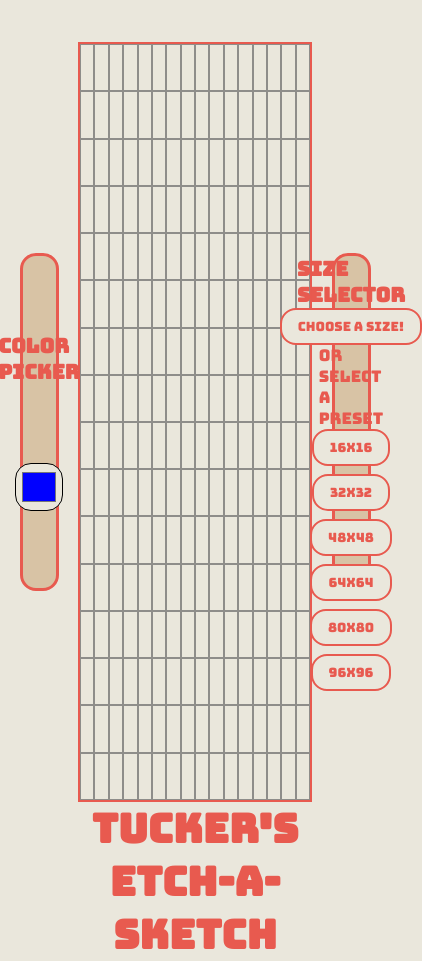
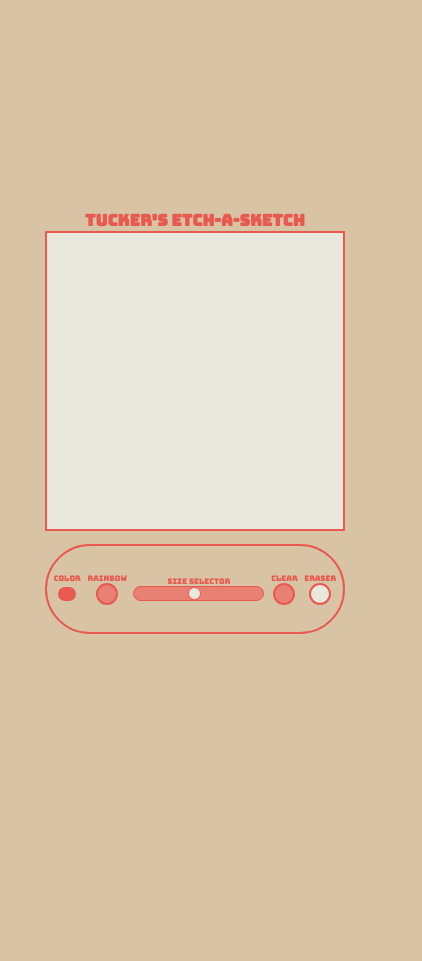
Before and after one commit to VitorioTuckers/Odin-Etch-a-Sketch, a plain HTML site: page index.html in a window 390 px wide. Shown: the whole page, 422 px wide, since content can reach past the window. After the commit the page ends 844 px from the top, so only its background shows below. Drawn offline with Linux system fonts and the light colour scheme.

Commit message:
Added responsiveness for the page Added slider style selector for the grid size Added eraser button Added clear button Improved the paintPixel function To do rainbow color mode

```diff
--- a/index.html
+++ b/index.html
@@ -15,25 +15,37 @@
   </head>
   <body>
     <main class="container">
-      <div class="left-side">
-        <h2 class="secondary-header">COLOR PICKER</h2>
-        <input type="color" id="colorpicker" value="#0000ff" />
-      </div>
-      <div class="divider">
+      <div class="sketch-card">
+        <h1 class="card-header">TUCKER'S ETCH-A-SKETCH</h1>
         <article id="sketch-container"></article>
-        <h1 class="main-header">TUCKER'S ETCH-A-SKETCH</h1>
-      </div>
-      <div class="right-side">
-        <h2 class="secondary-header">SIZE SELECTOR</h2>
-        <input id="size-selector" type="button" value="Choose a size!" />
-        <p>or select a preset</p>
-        <div class="btn-container">
-          <button class="preset">16x16</button>
-          <button class="preset">32x32</button>
-          <button class="preset">48x48</button>
-          <button class="preset">64x64</button>
-          <button class="preset">80x80</button>
-          <button class="preset">96x96</button>
+        <div class="menu">
+          <div class="box">
+            <label for="colorpicker">COLOR</label>
+            <input type="color" id="colorpicker" value="#e85a4f" />
+          </div>
+          <div class="box">
+            <label for="rainbow">RAINBOW</label>
+            <button id="rainbow"></button>
+          </div>
+          <div class="box">
+            <label for="slider">SIZE SELECTOR</label>
+            <input
+              type="range"
+              min="1"
+              max="25"
+              value="12"
+              class="slider"
+              id="slider"
+            />
+          </div>
+          <div class="box">
+            <label for="clear">CLEAR</label>
+            <button id="clear"></button>
+          </div>
+          <div class="box">
+            <label for="eraser">ERASER</label>
+            <button id="eraser" value="#eae7dc"></button>
+          </div>
         </div>
       </div>
     </main>
--- a/script.js
+++ b/script.js
@@ -1,39 +1,73 @@
 const container = document.getElementById("sketch-container");
-const pixel = document.getElementsByClassName("pixel");
-const sizeSelector = document.getElementById("size-selector");
+const pixels = document.getElementsByClassName("pixel");
 const colorSelector = document.getElementById("colorpicker");
-const preset = document.getElementsByClassName("preset");
+const eraser = document.getElementById("eraser");
+const slider = document.getElementById("slider");
+const clearGrid = document.getElementById("clear");
+
+gridSizeSelector(48);
 
 const presets = {
-  0: 16,
-  1: 32,
-  2: 48,
-  3: 64,
-  4: 80,
-  5: 96,
+  1: 4,
+  2: 8,
+  3: 12,
+  4: 16,
+  5: 20,
+  6: 24,
+  7: 28,
+  8: 32,
+  9: 36,
+  10: 40,
+  11: 44,
+  12: 48,
+  13: 52,
+  14: 56,
+  15: 60,
+  16: 64,
+  17: 68,
+  18: 72,
+  19: 76,
+  20: 80,
+  21: 84,
+  22: 88,
+  23: 92,
+  24: 96,
+  25: 100,
 };
 
-sizePicker(16);
+slider.addEventListener("change", () => {
+  gridSizeSelector(presets[Number(slider.value)]);
+});
 
-colorSelector.addEventListener("mouseout", () => {
-  let selection = colorSelector.value;
-  for (let i = 0; i < pixel.length; i++) {
-    pixel[i].addEventListener("mouseover", () => {
-      pixel[i].style.backgroundColor = selection;
-    });
+clearGrid.addEventListener("click", () => {
+  for (let pixel of pixels) {
+    pixel.style.backgroundColor = "#eae7dc";
   }
 });
 
-for (let i = 0; i < preset.length; i++) {
-  preset[i].addEventListener("click", () => {
-    sizePicker(presets[i]);
-  });
+function paintPixel(clrSelection) {
+  let isDown;
+  for (let pixel of pixels) {
+    pixel.addEventListener("mousedown", () => {
+      isDown = true;
+    });
+    pixel.addEventListener("mouseup", () => {
+      isDown = false;
+    });
+    pixel.addEventListener("mouseover", () => {
+      isDown ? (pixel.style.backgroundColor = clrSelection) : (isDown = false);
+    });
+  }
 }
 
-sizeSelector.addEventListener("click", () => {
-  let input = parseInt(prompt("Pick a size between 1 and 100"));
-  let size = input <= 100 && input >= 1 ? input : 16;
-  sizePicker(size);
+colorSelector.addEventListener("change", () => {
+  let clrSelection = colorSelector.value;
+  paintPixel(clrSelection);
+});
+
+eraser.addEventListener("click", () => {
+  let clrSelection = eraser.value;
+  paintPixel(clrSelection);
 });
 
 function gridGenerator(input) {
@@ -42,15 +76,65 @@ function gridGenerator(input) {
   return input * input;
 }
 
-function sizePicker(int) {
+function gridSizeSelector(input) {
   let child = container.lastElementChild;
   while (child) {
     container.removeChild(child);
     child = container.lastElementChild;
   }
-  for (let i = 1; i <= gridGenerator(int); i++) {
+  for (let i = 1; i <= gridGenerator(input); i++) {
     let div = document.createElement("div");
     div.classList.add("pixel");
     container.append(div);
   }
+  paintPixel(colorSelector.value);
 }
+
+/* for (let i = 0; i < preset.length; i++) {
+  preset[i].addEventListener("click", () => {
+    sizePicker(presets[i]);
+  });
+} */
+
+/* function color(clr) {
+  for (let i = 0; i < pixel.length; i++) {
+    pixel[i].addEventListener("mouseover", () => {
+      pixel[i].style.backgroundColor = clr;
+    });
+  }
+}
+ */
+
+/* function color(clr) {
+  let isDown;
+  for (let i = 0; i < pixel.length; i++) {
+    pixel[i].addEventListener("mousedown", () => {
+      isDown = true;
+    });
+    pixel[i].addEventListener("mouseup", () => {
+      isDown = false;
+    });
+    pixel[i].addEventListener("mouseover", () => {
+      isDown ? (pixel[i].style.backgroundColor = clr) : (isDown = false);
+    });
+  }
+} */
+
+/* `rgb(${Math.floor(Math.random() * 256)},${Math.floor(
+    Math.random() * 256
+  )},${Math.floor(Math.random() * 256)})` */
+
+/* function paintPixel(clr) {
+    let isDown;
+    for (let i = 0; i < pixel.length; i++) {
+      pixel[i].addEventListener("mousedown", () => {
+        isDown = true;
+      });
+      pixel[i].addEventListener("mouseup", () => {
+        isDown = false;
+      });
+      pixel[i].addEventListener("mouseover", () => {
+        isDown ? (pixel[i].style.backgroundColor = clr) : (isDown = false);
+      });
+    }
+  } */
--- a/styles.css
+++ b/styles.css
@@ -13,98 +13,178 @@
 }
 
 body {
+  height: 100vh;
+  width: 100%;
+  display: flex;
+  justify-content: center;
+  align-items: center;
   color: var(--secondary-clr-3);
-  background-color: var(--primary-clr-1);
-  height: 100vh;
+  background-color: var(--primary-clr-2);
+}
+
+.container {
+  width: 100%;
+  height: 100%;
   display: flex;
+  flex-direction: column;
   justify-content: center;
   align-items: center;
 }
 
-.container {
+.sketch-card {
+  width: 100%;
+  height: 100%;
   display: flex;
-  justify-content: space-evenly;
+  flex-direction: column;
+  justify-content: center;
   align-items: center;
-  width: 100vw;
-  height: 100vh;
-}
-
-.divider {
-  width: 60vw;
-  height: 90%;
-  text-align: center;
-}
-
-.main-header {
-  font-size: 2.5rem;
 }
 
 #sketch-container {
-  height: 100%;
+  width: 70vh;
+  height: 70vh;
   border: solid 2px var(--secondary-clr-3);
   display: grid;
   grid-template-columns: repeat(16, 1fr);
   grid-template-rows: repeat(16, 1fr);
-}
-
-.left-side,
-.right-side {
-  width: 10vw;
-  height: 40vh;
-  display: flex;
-  flex-direction: column;
-  justify-content: space-evenly;
-  align-items: center;
-  background-color: var(--primary-clr-2);
-  border: solid var(--secondary-clr-3) 0.2rem;
-  border-radius: 1rem;
-}
-
-.secondary-header {
-  font-size: 1.25rem;
-}
-
-p {
-  font-size: 1rem;
-}
-
-#colorpicker {
-  padding: 0.25rem 0.25rem;
-  width: 3rem;
-  height: 3rem;
-  border-radius: 1rem;
   background-color: var(--primary-clr-1);
 }
 
-.btn-container {
+.pixel {
+  cursor: crosshair;
+}
+
+.menu {
   display: flex;
-  flex-wrap: wrap;
+  justify-content: space-evenly;
+  align-items: center;
+  height: 7rem;
+  width: 70vh;
+  margin-top: 1rem;
+  border: solid 2px var(--secondary-clr-3);
+}
+
+.box {
+  display: flex;
+  flex-direction: column;
   justify-content: center;
   align-items: center;
-  gap: 0.5rem;
 }
 
-#size-selector,
-.preset {
-  font-size: 0.8rem;
-  padding: 0.5rem 1rem;
-  border: solid 2px;
-  border-radius: 1rem;
-  color: var(--secondary-clr-3);
-  background-color: var(--primary-clr-1);
+label {
+  font-size: 0.9rem;
+}
+
+.slider {
+  appearance: none;
+  background-color: var(--secondary-clr-2);
+  border: solid 1px var(--secondary-clr-3);
+}
+
+.slider::-webkit-slider-thumb {
+  appearance: none;
+  width: 1rem;
+  height: 1rem;
+  background: var(--primary-clr-1);
+  cursor: pointer;
+  border: solid 1px var(--secondary-clr-3);
+}
+
+#eraser,
+#colorpicker,
+#rainbow,
+#clear {
+  width: 3rem;
+  height: 3rem;
+  border: none;
+  background-color: transparent;
   cursor: pointer;
 }
 
-#size-selector:focus,
-.preset:focus {
-  color: var(--primary-clr-1);
-  background-color: var(--secondary-clr-3);
+#eraser,
+#rainbow,
+#clear {
+  background-color: var(--primary-clr-1);
+  width: 2.6rem;
+  height: 2.6rem;
+}
+
+#rainbow,
+#clear {
+  background-color: var(--secondary-clr-2);
+}
+
+#colorpicker::-webkit-color-swatch,
+#eraser,
+#rainbow,
+#clear {
+  border: solid 2px var(--secondary-clr-3);
+}
+
+.menu,
+#eraser,
+#colorpicker::-webkit-color-swatch,
+.slider,
+.slider::-webkit-slider-thumb,
+#rainbow,
+#clear {
+  border-radius: 4rem;
 }
 
 .pixel {
-  border: solid 1px var(--secondary-clr-1);
+  user-select: none;
 }
 
-#eraser {
-  background-color: var(--primary-clr-1);
+@media screen and (max-width: 550px) {
+  #sketch-container {
+    width: 400px;
+    height: 400px;
+  }
+
+  .menu {
+    width: 80vw;
+  }
+
+  #eraser,
+  #colorpicker,
+  #rainbow,
+  #clear {
+    width: 1.7rem;
+    height: 1.7rem;
+  }
+
+  label {
+    font-size: 0.6rem;
+  }
 }
+
+@media screen and (max-width: 620px), screen and (max-height: 600px) {
+  * {
+    font-size: 0.8rem;
+  }
+
+  .card-header {
+    font-size: 1.25rem;
+  }
+
+  #sketch-container {
+    width: 300px;
+    height: 300px;
+  }
+
+  .menu {
+    width: 300px;
+  }
+
+  #eraser,
+  #colorpicker,
+  #rainbow,
+  #clear {
+    width: 1.7rem;
+    height: 1.7rem;
+  }
+
+  label {
+    font-size: 0.6rem;
+  }
+}
```
